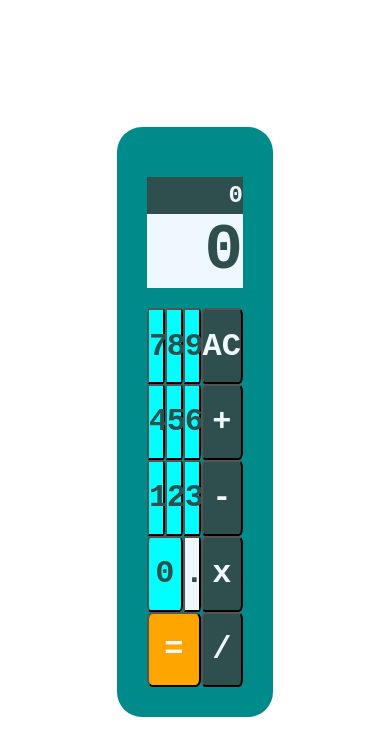
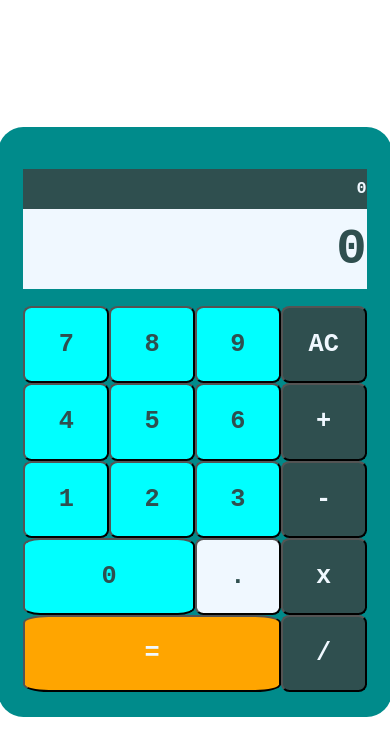
Before and after one commit to opablon/fcc-react-4th-cert, a React (Vite) app: page / in a window 390 px wide. Shown: the top 756 px of the page. Built offline with nearby package versions, Linux system fonts and the light colour scheme.

Commit message:
add responsive size text

```diff
--- a/src/App.css
+++ b/src/App.css
@@ -15,18 +15,18 @@ html {
 
 .calculator {
   background-color: darkcyan;
-  border-radius: 25px;
-  width: 40vw;
+  border-radius: 3vh;
   height: 70vh;
-  padding: 30px;
+  aspect-ratio: 1/1.5;
+  padding: 3vh;
   display: grid;
   grid-template-rows: repeat(7, 1fr);
   grid-template-columns: repeat(4, 1fr);
 }
 
 .displays {
-  margin-top: 20px;
-  margin-bottom: 20px;
+  margin-top: 2vh;
+  margin-bottom: 2vh;
   text-align: right;
   grid-row: 1/3;
   grid-column: 1/5;
@@ -35,7 +35,7 @@ html {
 }
 
 .input {
-  font-size: 75%;
+  font-size: 1vh;
   grid-row: 1;
   background-color: darkslategray;
   color: aliceblue;
@@ -45,7 +45,7 @@ html {
 }
 
 .result {
-  font-size: 200%;
+  font-size: 3vh;
   grid-row: 2/4;
   background-color: aliceblue;
   color: darkslategray;
@@ -86,7 +86,7 @@ html {
   background-color: aqua;
   color: darkslategray;
   border-radius: 10%;
-  font-size: 200%;
+  font-size: 3vh;
   font-weight: 900;
 }
 
```
